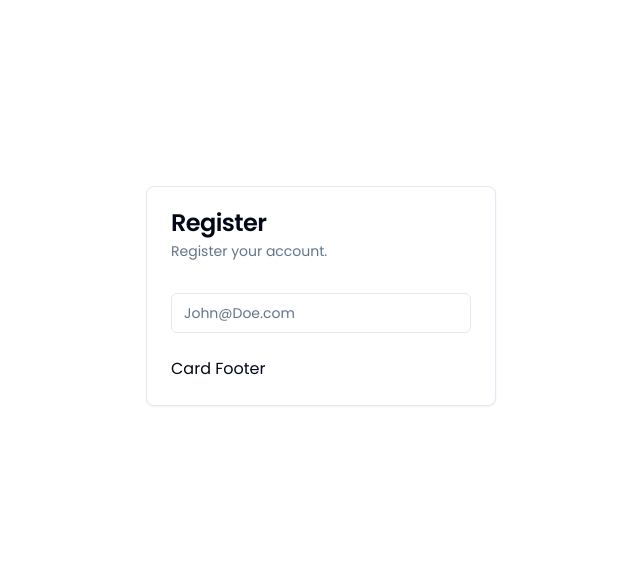
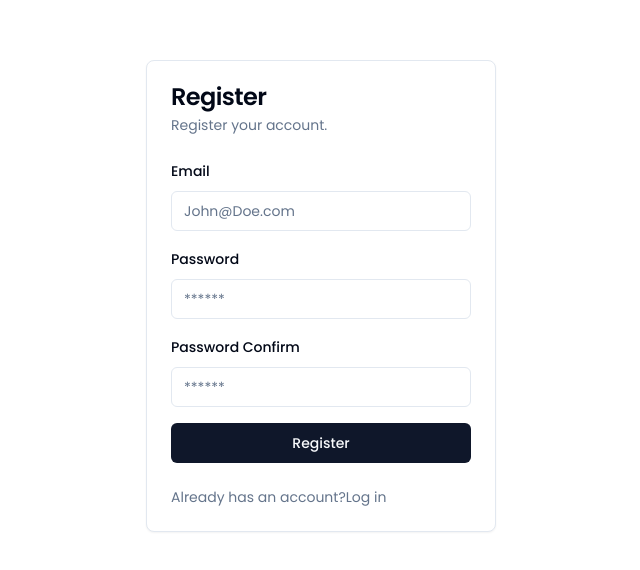
Before and after one commit to hi-carry-lee/authjs-drizzle, a Next.js app: page /register in a window 1280 px wide. Shown: the part 104-674 px from the top of the page, without its empty margins (319-959 px from the left). Built offline with nearby package versions, Linux system fonts and the light colour scheme.

Commit message:
feat: finish validation of register

```diff
--- /dev/null
+++ b/app/register/actions.ts
@@ -0,0 +1,33 @@
+"use server";
+
+import * as z from "zod";
+import { passwordMatchSchema } from "@/validation/passwordMatchSchema";
+
+export const registerUser = async ({
+  email,
+  password,
+  passwordConfirm,
+}: {
+  email: string;
+  password: string;
+  passwordConfirm: string;
+}) => {
+  const newUserSchema = z
+    .object({
+      email: z.string().email(),
+    })
+    .and(passwordMatchSchema);
+
+  const newUserValidation = newUserSchema.safeParse({
+    email,
+    password,
+    passwordConfirm,
+  });
+
+  if (!newUserValidation.success) {
+    return {
+      error: true,
+      message: newUserValidation.error.issues[0]?.message ?? "An error occured",
+    };
+  }
+};
--- a/app/register/page.tsx
+++ b/app/register/page.tsx
@@ -21,20 +21,20 @@ import { Input } from "@/components/ui/input";
 import * as z from "zod";
 import { useForm } from "react-hook-form";
 import { zodResolver } from "@hookform/resolvers/zod";
+import { Button } from "@/components/ui/button";
+import { passwordMatchSchema } from "@/validation/passwordMatchSchema";
+import Link from "next/link";
+import { registerUser } from "@/app/register/actions";
 
-const userSchema = z.object({
-  email: z.string().email({
-    message: "Email is required!",
-  }),
-  password: z.string().min(6, {
-    message: "Minimum 6 characters required",
-  }),
-  passwordConfirm: z.string(),
-});
+const userSchema = z
+  .object({
+    email: z.string().email({
+      message: "Email is required!",
+    }),
+  })
+  .and(passwordMatchSchema);
 
 function RegisterPage() {
-  // z.infer<typeof formSchema>：typeof userSchema 获取 schema 对象的类型
-  // z.infer<...> 将这个 schema 类型转换为对应的 TypeScript 接口类型
   const form = useForm<z.infer<typeof userSchema>>({
     resolver: zodResolver(userSchema),
     defaultValues: {
@@ -44,9 +44,14 @@ function RegisterPage() {
     },
   });
 
-  console.log("form: ", form);
-  function handleSubmit(data: z.infer<typeof userSchema>) {
+  async function handleSubmit(data: z.infer<typeof userSchema>) {
     console.log(data);
+    const response = await registerUser({
+      email: data.email,
+      password: data.password,
+      passwordConfirm: data.passwordConfirm,
+    });
+    console.log(response);
   }
 
   return (
@@ -58,24 +63,62 @@ function RegisterPage() {
         </CardHeader>
         <CardContent>
           <Form {...form}>
-            <form onSubmit={form.handleSubmit(handleSubmit)}>
+            <form
+              onSubmit={form.handleSubmit(handleSubmit)}
+              className="flex flex-col gap-4"
+            >
               <FormField
                 control={form.control}
                 name="email"
                 render={({ field }) => (
                   <FormItem>
-                    <FormLabel></FormLabel>
+                    <FormLabel>Email</FormLabel>
                     <FormControl>
-                      <Input placeholder="John@Doe.com" {...field} />
+                      <Input
+                        placeholder="John@Doe.com"
+                        {...field}
+                        type="text"
+                      />
                     </FormControl>
                     <FormMessage />
                   </FormItem>
                 )}
               />
+              <FormField
+                control={form.control}
+                name="password"
+                render={({ field }) => (
+                  <FormItem>
+                    <FormLabel>Password</FormLabel>
+                    <FormControl>
+                      <Input placeholder="******" {...field} type="password" />
+                    </FormControl>
+                    <FormMessage />
+                  </FormItem>
+                )}
+              />
+              <FormField
+                control={form.control}
+                name="passwordConfirm"
+                render={({ field }) => (
+                  <FormItem>
+                    <FormLabel>Password Confirm</FormLabel>
+                    <FormControl>
+                      <Input placeholder="******" {...field} type="password" />
+                    </FormControl>
+                    <FormMessage />
+                  </FormItem>
+                )}
+              />
+              <Button type="submit">Register</Button>
             </form>
           </Form>
         </CardContent>
-        <CardFooter>Card Footer</CardFooter>
+        <CardFooter>
+          <CardDescription>
+            Already has an account?<Link href="/auth/login">Log in</Link>
+          </CardDescription>
+        </CardFooter>
       </Card>
     </main>
   );
--- a/package.json
+++ b/package.json
@@ -10,10 +10,12 @@
   },
   "dependencies": {
     "@hookform/resolvers": "^4.1.3",
+    "@neondatabase/serverless": "^0.10.4",
     "@radix-ui/react-label": "^2.1.2",
     "@radix-ui/react-slot": "^1.1.2",
     "class-variance-authority": "^0.7.1",
     "clsx": "^2.1.1",
+    "drizzle-orm": "^0.40.0",
     "lucide-react": "^0.477.0",
     "next": "14.2.18",
     "react": "^18",
@@ -27,6 +29,7 @@
     "@types/node": "^20",
     "@types/react": "^18",
     "@types/react-dom": "^18",
+    "drizzle-kit": "^0.30.5",
     "eslint": "^8",
     "eslint-config-next": "14.2.18",
     "postcss": "^8",
--- /dev/null
+++ b/validation/passwordMatchSchema.ts
@@ -0,0 +1,17 @@
+import * as z from "zod";
+import { passwordSchema } from "@/validation/passwordSchema";
+
+export const passwordMatchSchema = z
+  .object({
+    password: passwordSchema,
+    passwordConfirm: z.string(),
+  })
+  .superRefine((data, ctx) => {
+    if (data.password !== data.passwordConfirm) {
+      ctx.addIssue({
+        code: z.ZodIssueCode.custom,
+        path: ["passwordConfirm"],
+        message: "Passwords do not match",
+      });
+    }
+  });
--- /dev/null
+++ b/validation/passwordSchema.ts
@@ -0,0 +1,5 @@
+import * as z from "zod";
+
+export const passwordSchema = z
+  .string()
+  .min(6, "Password must contain at least 6 characters");
```
Also changed, not shown: 1 other file (tests, documents, lock files or other folders).
